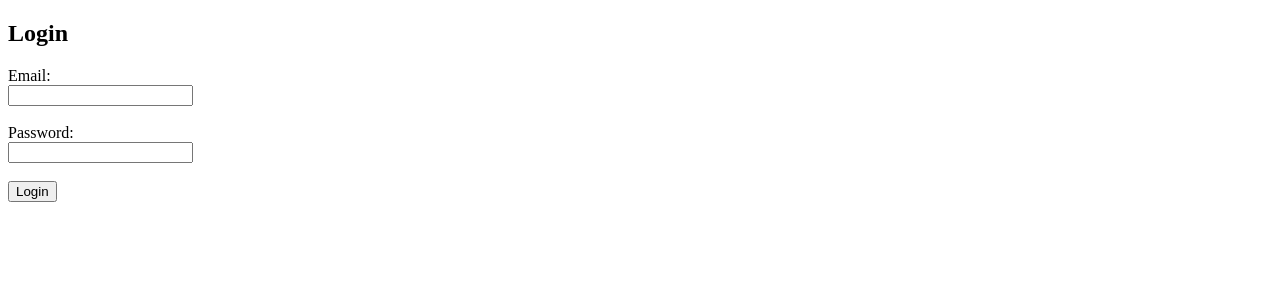
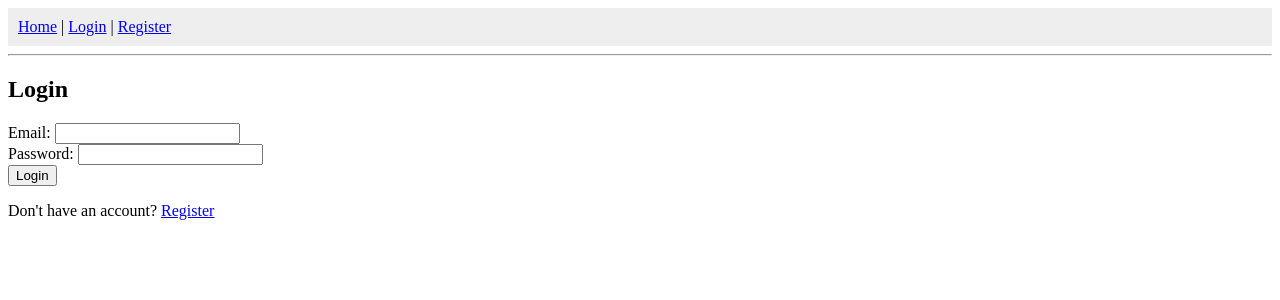
Before and after one commit to professorofai/physio_connect, a Flask app: page /login in a window 1280 px wide. Shown: the top 300 px of the page. Run offline with Flask 3, Linux system fonts and the light colour scheme.

Commit message:
Update login, register, and add base templates
Co-authored-by: Copilot <223556219+Copilot@users.noreply.github.com>

```diff
--- /dev/null
+++ b/templates/base.html
@@ -0,0 +1,28 @@
+<!DOCTYPE html>
+<html>
+<head>
+    <title>Physio Connect</title>
+</head>
+<body>
+
+    <!-- 🔥 NAVBAR -->
+    <div style="background:#eee; padding:10px;">
+        <a href="/">Home</a> |
+
+        {% if session.get("user_id") %}
+            <a href="/dashboard">Dashboard</a> |
+            <a href="/logout">Logout</a>
+        {% else %}
+            <a href="/login">Login</a> |
+            <a href="/register">Register</a>
+        {% endif %}
+    </div>
+
+    <hr>
+
+    <!-- Page Content -->
+    {% block content %}
+    {% endblock %}
+
+</body>
+</html>
--- a/templates/login.html
+++ b/templates/login.html
@@ -5,17 +5,20 @@
 </head>
 <body>
 
-    <h2>Login</h2>
+{% extends "base.html" %}
 
-    <form method="POST" action="/login">
-        <label>Email:</label><br>
-        <input type="email" name="email" required><br><br>
+{% block content %}
 
-        <label>Password:</label><br>
-        <input type="password" name="password" required><br><br>
+<h2>Login</h2>
 
-        <button type="submit">Login</button>
-    </form>
+<form method="POST">
+    Email: <input type="email" name="email"><br>
+    Password: <input type="password" name="password"><br>
+    <button type="submit">Login</button>
+</form>
 
+<p>Don't have an account? <a href="/register">Register</a></p>
+
+{% endblock %}
 </body>
 </html>
--- a/templates/register.html
+++ b/templates/register.html
@@ -18,6 +18,6 @@
         </select><br><br>
     </form>
 <label>Select Role:</label><br>
-
+<p>Already have an account? <a href="/login">Login</a></p>
 </body>
 </html>
```
